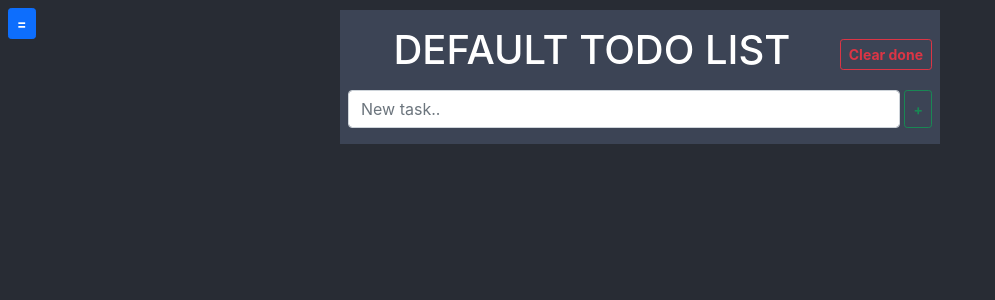
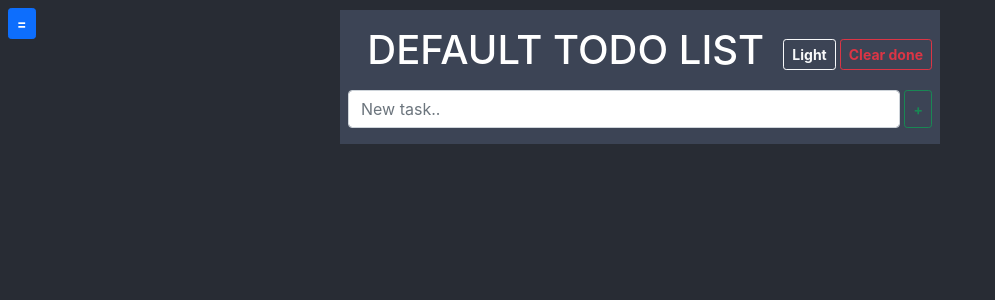
Before and after one commit to pawel22222/React--TodoList, a React (Create React App) app: page / in a window 1280 px wide. Shown: the top 300 px of the page, without its empty margins (0-995 px from the left). Built offline with nearby package versions, Linux system fonts and the light colour scheme; the HTML template or start-up script is replaced by a standard one.

Commit message:
Color mode with context api

```diff
--- a/src/App.jsx
+++ b/src/App.jsx
@@ -1,32 +1,37 @@
-import { useState, useEffect } from 'react'
+import { useState, useEffect, useContext } from 'react'
 import styled from 'styled-components'
 // Components
 import Sidebar from './Components/Sidebar/Sidebar'
 import Header from './Components/Header/Header'
 import Tasks from './Components/Tasks/Tasks'
-// Styled components
+
+import { theme } from './theme/theme'
+import { ThemeContext } from './context/ThemeContext'
+
+// #region Styled Components
 const AppDiv = styled.div`
-  background-color: #282c34;
-  color: white;
+  background-color: ${({ mode }) => theme[mode].bg1};
+  color: ${({ mode }) => theme[mode].text};
   min-height: 100Vh;
   display: flex;
   justify-content: center;
   align-items: flex-start;
 `
 const HeaderTaskDiv = styled.div`
-  background-color: #3c4455;
+  background-color: ${({ mode }) => theme[mode].bg2};
+  margin: 10px 0;
   width: 600px;
-  margin: 10px 0;
   @media (max-width: 768px) {
-    .todoAppContainer{
+    margin: 0;
     width: 100%;
     min-height: 100vh;
-      margin: 0;
-    }
   }
 `
+// #endregion
 
 function App() {
+  const { mode, setMode } = useContext(ThemeContext)
+
   const defaultLists = [
     {
       id: 1,
@@ -35,18 +40,20 @@ function App() {
     }
   ]
 
-  // Default useState equals first true value
-  const [lists, setLists] = useState((JSON.parse(localStorage.getItem('listsLocalStorage')) || defaultLists))
+  const [lists, setLists] = useState((JSON.parse(
+    localStorage.getItem('listsLocalStorage')) || defaultLists))
+
+  const [displayTasksOfList, setDisplayTasksOfList] = useState(lists[0].id)
 
   // UseEffect => calls setItems when tasks is changed
   useEffect(() =>
     localStorage.setItem('listsLocalStorage', JSON.stringify(lists))
     , [lists])
 
-  const [displayTasksOfList, setDisplayTasksOfList] = useState(lists[0].id)
-
   const addTask = (nameNewTask) => {
-    nameNewTask = nameNewTask.replace(/[^a-ż0-9 ~`!@#$%^&*()_+{}|:"<>?\-=[\]\\;',./]/gi, '').trim()
+    nameNewTask = nameNewTask
+      .replace(/[^a-ż0-9 ~`!@#$%^&*()_+{}|:"<>?\-=[\]\\;',./]/gi, '')
+      .trim()
     if (nameNewTask) setLists(() =>
       lists.reduce((acc, list) => {
         if (list.id === displayTasksOfList) {
@@ -63,9 +70,10 @@ function App() {
           )
           return acc
         }
-        else
+        else {
           acc.push(list)
           return acc
+        }
       }, [])
     )
   }
@@ -74,62 +82,73 @@ function App() {
     setLists(lists.map((list) => {
       if (list.id === displayTasksOfList) {
         return {
-          ...list, tasks: list.tasks.map((task) =>
+          ...list, tasks: list.tasks
+            .map((task) =>
               (task.id === id)
                 ? { ...task, isChecked: !task.isChecked }
-              : task
-          ).sort((a, b) => a.isChecked - b.isChecked)
+                : task)
+            .sort((a, b) => a.isChecked - b.isChecked)
         }
-      } else {
-        return list
-      }
+      } else return list
     }))
   }
 
-  const removeTask = (id) => setLists(
-    lists.map((list) => {
+  const removeTask = (id) =>
+    setLists(lists.map((list) => {
       if (list.id === displayTasksOfList)
-        return { ...list, tasks: list.tasks.filter((task) => task.id !== id) }
+        return {
+          ...list, tasks: list.tasks
+            .filter((task) => task.id !== id)
+        }
       else return list
     })
     )
 
-  const editTask = (id, newNameTask) => setLists(lists.map((list) => {
+  const editTask = (id, newNameTask) =>
+    setLists(lists.map((list) => {
       if (list.id === displayTasksOfList) {
         return {
-        ...list, tasks: list.tasks.map((task) =>
+          ...list, tasks: list.tasks
+            .map((task) =>
               (task.id === id)
                 ? { ...task, name: newNameTask }
                 : task
             )
         }
-    } else {
-      return list
-    }
-  }))
-
-  const clearAllChecked = () => setLists(
-    lists.map((list) => {
-      if (list.id === displayTasksOfList) {
-        return { ...list, tasks: list.tasks.filter((task) => task.isChecked === false) }
       } else return list
     })
     )
 
+  const clearAllChecked = () =>
+    setLists(
+      lists.map((list) => {
+        if (list.id === displayTasksOfList) {
+          return {
+            ...list, tasks: list.tasks
+              .filter((task) => task.isChecked === false)
+          }
+        } else return list
+      })
+    )
+
+  const changeTheme = () => setMode()
+
+
   return (
-    <AppDiv>
+    <AppDiv mode={ mode }>
       <Sidebar
         lists={ lists }
         setLists={ setLists }
         displayTasksOfList={ displayTasksOfList }
         setDisplayTasksOfList={ setDisplayTasksOfList }
       />
-      <HeaderTaskDiv className="p-2">
+      <HeaderTaskDiv mode={ mode } className="p-2">
         <Header
           clearAllChecked={ clearAllChecked }
           addTask={ addTask }
           lists={ lists }
           displayTasksOfList={ displayTasksOfList }
+          changeTheme={ changeTheme }
         />
         <Tasks
           lists={ lists }
--- a/src/Components/Header/Header.jsx
+++ b/src/Components/Header/Header.jsx
@@ -1,8 +1,10 @@
-import { useState } from 'react'
+import { useState, useContext } from 'react'
 import styled from 'styled-components'
+import { ThemeContext } from '../../context/ThemeContext'
 // Components
 import FormNewTask from '../Form/FormNewItem'
-import RemoveAllTask from '../UI/ButtonMain/ButtonMain'
+import Button from '../UI/ButtonMain/ButtonMain'
+
 // Styled components
 const NameListH1 = styled.h1`
     word-break: break-all;
@@ -11,7 +13,14 @@ const NameListH1 = styled.h1`
     }
 `
 
-const Header = function ({ clearAllChecked, addTask, lists, displayTasksOfList }) {
+const Header = function ({
+  clearAllChecked,
+  addTask,
+  lists,
+  displayTasksOfList,
+  changeTheme
+}) {
+  const { mode } = useContext(ThemeContext)
   const [inputValueNewTask, setInputValueNewTask] = useState('')
 
   const handlerAddTask = () => {
@@ -26,8 +35,14 @@ const Header = function ({ clearAllChecked, addTask, lists, displayTasksOfList }
         <NameListH1>
           { lists.find((list) => list.id === displayTasksOfList).name }
         </NameListH1>
-                <div className="ms-1">
-                    <RemoveAllTask
+        <div>
+          <Button
+            name={ (mode === 'dark') ? 'Light' : 'Dark' }
+            color={ `outline-${(mode === 'dark') ? 'light' : 'dark'}` }
+            onClick={ () => changeTheme() }
+          />
+          <span className="ms-1"></span>
+          <Button
             name="Clear done"
             color="outline-danger"
             onClick={ () => clearAllChecked() }
--- a/src/Components/Sidebar/Lists/List/List.jsx
+++ b/src/Components/Sidebar/Lists/List/List.jsx
@@ -1,15 +1,35 @@
+import { useContext } from 'react'
+import styled from 'styled-components'
 import Button from '../../../UI/ButtonMain/ButtonMain'
 
+
+import { theme } from '../../../../theme/theme'
+import { ThemeContext } from '../../../../context/ThemeContext'
+
+const ButtonStyled = styled.button`
+    color: ${({ mode }) => theme[mode].text};
+    :hover{
+        color: ${({ mode }) => theme[mode].textHover};
+    }
+
+`
+
 const List = function ({ id, name, removeList, setDisplayTasksOfList }) {
+    const { mode } = useContext(ThemeContext)
+
     return (
         <div className="d-flex justify-content-between mb-2">
-            <button
+            <ButtonStyled
+                mode={ mode }
                 className="btn btn-link link-light p-0"
                 onClick={ () => setDisplayTasksOfList(id) }
-                style={ { userSelect: "none", wordBreak: 'break-all' } }
+                style={ {
+                    userSelect: "none",
+                    wordBreak: 'break-all'
+                } }
             >
                 { name }
-            </button>
+            </ButtonStyled>
             <div className="ms-1">
                 <Button
                     name="x"
--- a/src/Components/Sidebar/Sidebar.jsx
+++ b/src/Components/Sidebar/Sidebar.jsx
@@ -1,19 +1,26 @@
-import { useState, useRef, useEffect } from 'react'
+import { useState, useRef, useEffect, useContext } from 'react'
 import styled from 'styled-components'
 // Components
 import ButtonSlideSidebar from '../UI/ButtonMain/ButtonMain'
 import FormNewList from '../Form/FormNewItem'
 import Lists from './Lists/Lists'
-// Styled components
+
+import { theme } from '../../theme/theme'
+import { ThemeContext } from '../../context/ThemeContext'
+
+//#region Styled components
 const HamburgerDiv = styled.div`
         position: absolute;
         top: 0;
         left: 0;
         z-index: 2;
+        @media (max-width: 768px) {
+          top: 12px;
+        }
     `
 const Aside = styled.aside`
-    background-color: #282c34;
-    border-right: 1px solid rgb(94, 94, 94);
+        background-color: ${({ mode }) => theme[mode].bg2};
+        border-right: 1px solid ${({ mode }) => theme[mode].border};
         min-height: 100vh;
         max-height: 100vh;
         overflow: auto;
@@ -25,8 +32,17 @@ const Aside = styled.aside`
         z-index: 1;
         transition: transform .2s ease-in-out;
     `
+// #endregion
 
-const Sidebar = function ({ lists, setLists, displayTasksOfList, setDisplayTasksOfList }) {
+const Sidebar = function (
+  { lists,
+    setLists,
+    displayTasksOfList,
+    setDisplayTasksOfList }) {
+
+  const { mode } = useContext(ThemeContext)
+
+
   const aside = useRef(null)
   const toggleSidebar = () => aside.current.classList.toggle('slide')
 
@@ -79,6 +95,7 @@ const Sidebar = function ({ lists, setLists, displayTasksOfList, setDisplayTasks
         />
       </HamburgerDiv>
       <Aside
+        mode={ mode }
         ref={ aside }
         className="p-2"
       >
--- a/src/Components/Tasks/Task/FormEditTask/FormEditTask.jsx
+++ b/src/Components/Tasks/Task/FormEditTask/FormEditTask.jsx
@@ -1,18 +1,28 @@
-import { useState, useEffect, useRef } from 'react'
+import { useState, useEffect, useRef, useContext } from 'react'
 import styled from 'styled-components'
+import { theme } from '../../../../theme/theme'
+import { ThemeContext } from '../../../../context/ThemeContext'
+
 import ButtonFormEdit from '../../../UI/ButtonMain/ButtonMain'
+
 // Styled components
 const EditTaskDiv = styled.div`
     position: absolute;
     top: calc(50% - 40px);
     left: calc(50% - 150px);
-    background-color: #282C34;
-    border: 1px solid rgb(94, 94, 94);
+    background-color: ${({ mode }) => theme[mode].bg1};
+    border: 1px solid ${({ mode }) => theme[mode].border};
     z-index: 1;
 `
 
-
-const FormEditTask = function ({ id, name, isEditing, setIsEditing, editTask }) {
+const FormEditTask = function ({
+    id,
+    name,
+    isEditing,
+    setIsEditing,
+    editTask
+}) {
+    const { mode } = useContext(ThemeContext)
     const [inputEdit, setInputEdit] = useState(name)
 
     const handlerSaveEdit = () => {
@@ -26,6 +36,7 @@ const FormEditTask = function ({ id, name, isEditing, setIsEditing, editTask })
 
     return (
         <EditTaskDiv
+            mode={ mode }
             className="d-flex flex-column p-1"
             onKeyDown={ (e) => (e.key === 'Escape') && setIsEditing(false) }
         >
--- a/src/Components/UI/ButtonMain/ButtonMain.jsx
+++ b/src/Components/UI/ButtonMain/ButtonMain.jsx
@@ -1,4 +1,5 @@
 import styled from 'styled-components'
+
 // Styled components
 const Button = styled.button`
     text-decoration: none !important;
--- /dev/null
+++ b/src/context/ThemeContext.js
@@ -0,0 +1,20 @@
+import { createContext, useState } from 'react'
+
+export const ThemeContext = createContext()
+
+const ThemeProvider = ({ children }) => {
+    const [mode, setMode] = useState('dark')
+
+    return (
+        <ThemeContext.Provider
+            value={ {
+                mode,
+                setMode: () => setMode(mode === 'dark' ? 'light' : 'dark')
+            } }
+        >
+            { children }
+        </ThemeContext.Provider >
+    )
+}
+
+export default ThemeProvider
--- a/src/index.js
+++ b/src/index.js
@@ -5,11 +5,15 @@ import reportWebVitals from './reportWebVitals'
 import App from './App'
 import './index.css'
 
+import ThemeProvider from './context/ThemeContext'
+
 ReactDOM.render(
-  <React.StrictMode>
-    <App />
-  </React.StrictMode>,
-  document.getElementById('root'),
+    <ThemeProvider>
+        <React.StrictMode>
+            <App />
+        </React.StrictMode>
+    </ThemeProvider>,
+    document.getElementById('root'),
 )
 
 reportWebVitals()
--- /dev/null
+++ b/src/theme/theme.js
@@ -0,0 +1,16 @@
+export const theme = {
+    dark: {
+        bg1: '#282c34',
+        bg2: '#3c4455',
+        text: '#ffffff',
+        textHover: '#b4b4b4',
+        border: 'rgb(94, 94, 94)',
+    },
+    light: {
+        bg1: '#dadada',
+        bg2: '#a8a8a8',
+        text: '#444444',
+        textHover: '#6e6e6e',
+        border: 'rgb(94, 94, 94)',
+    }
+}
```
Lines whose indentation alone changed are shown as unchanged.
